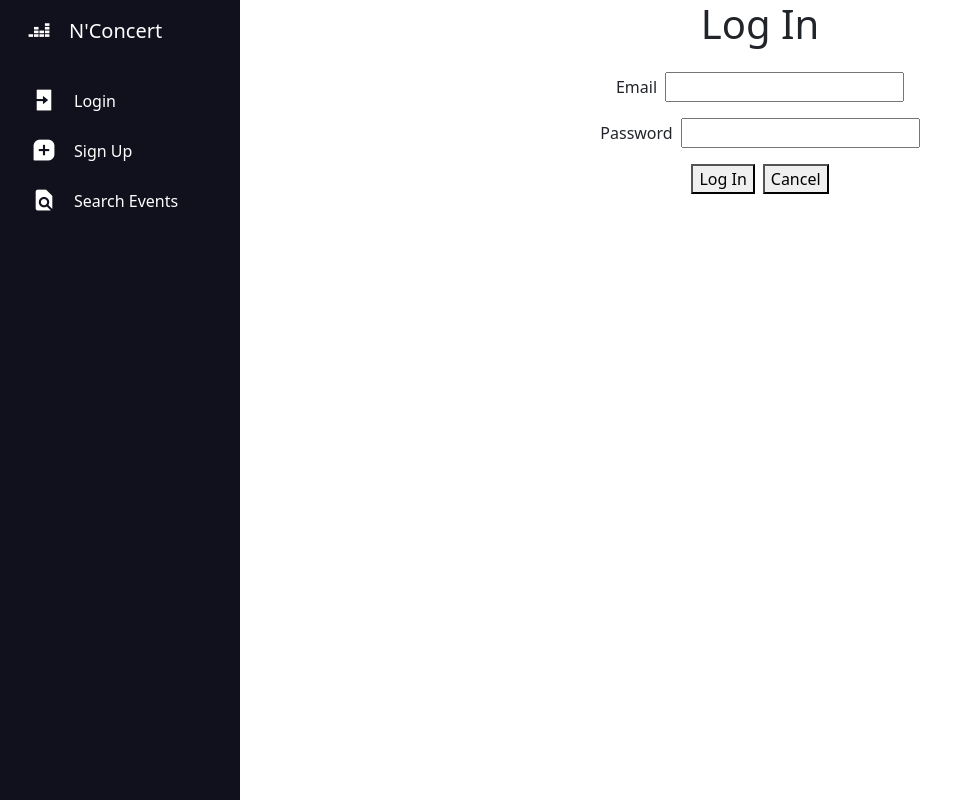
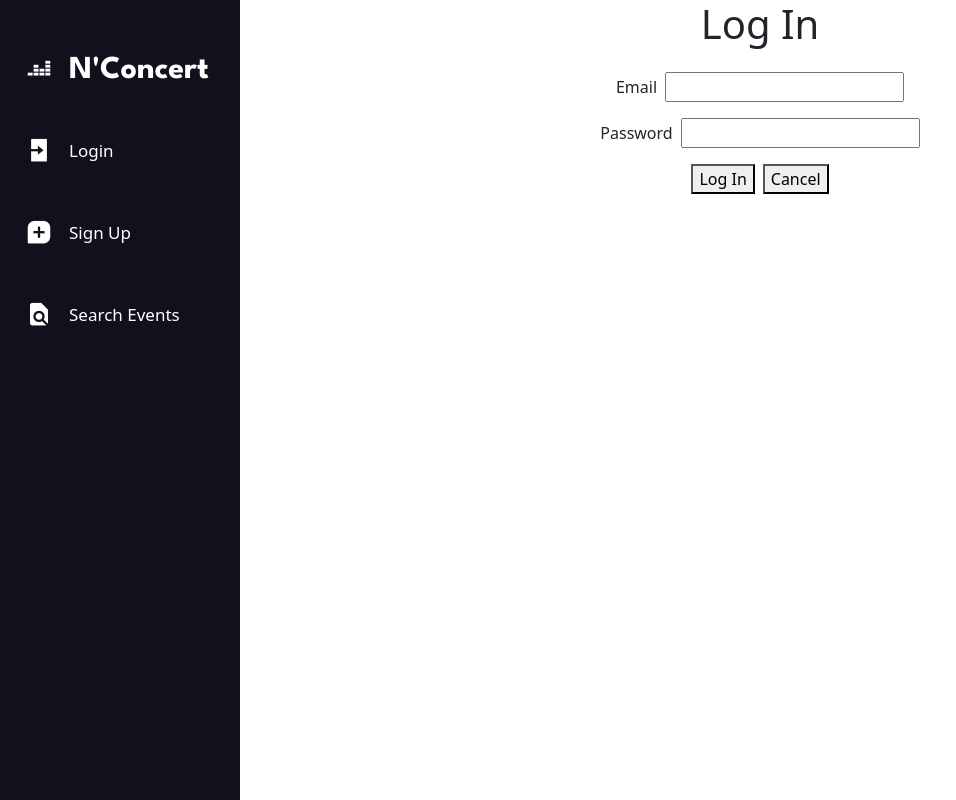
Before and after one commit to sarahpicard/NConcert-front-end, a React (Create React App) app: page /login in a window 1280 px wide. Shown: the whole page, without its empty margins (0-956 px from the left). Built offline with nearby package versions, Linux system fonts and the light colour scheme; no server answers.

Commit message:
adjust navigation bar fonts and sizing

```diff
--- a/public/index.html
+++ b/public/index.html
@@ -16,6 +16,9 @@
     -->
     <link rel="manifest" href="%PUBLIC_URL%/manifest.json" />
     <link href='https://unpkg.com/boxicons@2.1.2/css/boxicons.min.css' rel='stylesheet'>
+    <link rel="preconnect" href="https://fonts.googleapis.com">
+    <link rel="preconnect" href="https://fonts.gstatic.com" crossorigin>
+    <link href="https://fonts.googleapis.com/css2?family=League+Spartan:wght@100;200;300;400;500;600;700;800;900&family=Roboto:wght@100;300;400&display=swap" rel="stylesheet">
 
     <!--
       Notice the use of %PUBLIC_URL% in the tags above.
--- a/src/components/NavBar/NavBar.css
+++ b/src/components/NavBar/NavBar.css
@@ -1,8 +1,14 @@
+.whole-navigation-bar, .logout-btn {
+  font-family: 'Roboto', sans-serif;
+  font-weight: 400;
+}
+
 .nav_li_item {
   list-style: none;
   height: 50px;
   width: 100%;
-  margin: 0 5px;
+  margin: 0;
+  margin-top: 15%;
   position: relative;
   line-height: 50px;
 }
@@ -37,6 +43,12 @@
   line-height: 50px;
   text-align: center;
 }
+.nav_icon_item_logout {
+  height: 70px;
+  min-width: 70px;
+  line-height: 50px;
+  text-align: center;
+}
 .sidebar {
   position: fixed;
   top: 0;
@@ -53,17 +65,26 @@
   height: 50px;
   width: 100%;
   align-items: center;
+  margin-top: 18%;
 }
 .logo_content, .logo, i{
-  font-size: 25px;
+  font-size: 27px;
   margin-right: 5px;
 }
 
 .logo_name {
-  font-size: 20px;
-  font-weight: 400;
+  font-size: 32px;
+  font-weight: 700;
+  margin-top: 2%;
+  font-family: 'League Spartan', sans-serif;
+}
+.links_name {
+  font-size: 17px;
 }
 
+.profile_content {
+  margin-top: 5px;
+}
 #nav-menu-btn {
   position: absolute;
   color: #fff;
@@ -79,7 +100,7 @@
 
 #logout {
   position: absolute;
-  left: 70%;
+  left: 49%;
   bottom: 5px;
   transform: translateX(-50%);
   min-width: 50px;
@@ -87,3 +108,13 @@
   font-size: 20px;
   color: #fff;
 }
+.logout-btn {
+  position: absolute;
+  left: 75%;
+}
+
+@media screen and (max-height: 600px) {
+  .profile_content {
+    display: none;
+  }
+}
--- a/src/components/NavBar/NavBar.jsx
+++ b/src/components/NavBar/NavBar.jsx
@@ -9,7 +9,7 @@ const NavBar = ({ user, handleLogout }) => {
   return (
     <>
     {user ?
-      <div className="sidebar">
+      <div className="sidebar whole-navigation-bar">
         <div className="logo-content">
           <div className="logo">
             <i className="bx bxl-deezer nav_icon_item"></i>
@@ -53,7 +53,10 @@ const NavBar = ({ user, handleLogout }) => {
         <div className="profile_content">
           <div className="profile">
             <Link to='' onClick={handleLogout} className='link_tag_destination'>
-              <i className="bx bxs-log-out nav_icon_item" id="logout">Logout</i>
+              <div  id="logout">
+                <i className="bx bxs-log-out nav_icon_item_logout"></i>
+                <span className='logout-btn'>Logout</span>
+              </div>
             </Link>
           </div>
         </div>
--- a/src/pages/Events/Events.jsx
+++ b/src/pages/Events/Events.jsx
@@ -6,10 +6,10 @@ import Search from "../Search/Search.jsx"
 
 const Events = (props) => {
   return (
-    <>
+    <div>
       <h1>Events Page</h1>
       <Search events={props.events}/>
-    </>
+    </div>
   )
 }
 
--- a/src/pages/Search/Search.css
+++ b/src/pages/Search/Search.css
@@ -36,6 +36,13 @@ a, a:hover {
   height: 180px;
   width: 200px;
 }
+.whole-event-card {
+  font-family: 'Roboto', sans-serif;
+  font-weight: 400;
+}
+.whole-event-card:hover {
+  transform: scale(1.1);
+}
 .see-more-link {
   float: right;
   color: black;
@@ -46,6 +53,8 @@ a, a:hover {
 }
 .event-list-names {
   color: black;
+  font-family: 'League Spartan', sans-serif;
+  font-weight: 500;
 }
 
 @media screen and (min-width: 420px) {
--- a/src/pages/Search/Search.jsx
+++ b/src/pages/Search/Search.jsx
@@ -82,7 +82,7 @@ const Search = (props) => {
             {searchResults._embedded.events.map(event =>
               <section>
                 <Link to={`/events/${event.id}`} className="postcard_img_link" state={{event}}>
-                <div className="container py-2">
+                <div className="container py-2 whole-event-card">
                   <article className="postcard">
                     <Link to={`/events/${event.id}`} className="postcard_img_link" state={{event}}>
                         <img
```
